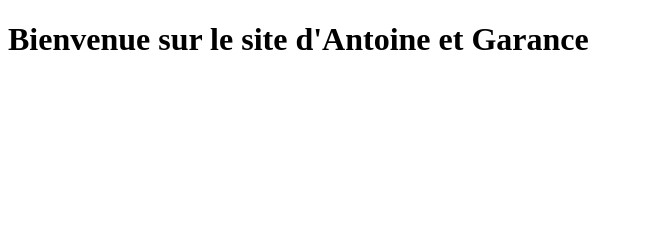
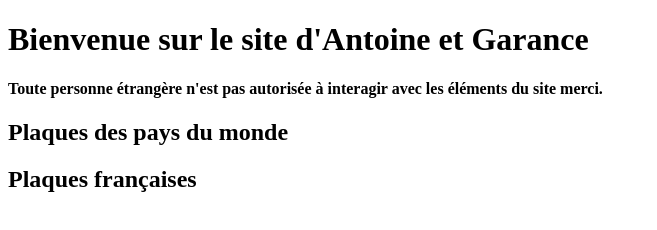
Before and after one commit to antoineepifanic/plaques, a plain HTML site: page index.html in a window 1280 px wide. Shown: the whole page, without its empty margins (0-657 px from the left). Drawn offline with Linux system fonts and the light colour scheme.

Commit message:
structure du site

```diff
--- a/index.html
+++ b/index.html
@@ -7,5 +7,9 @@
 </head>
 <body>
     <h1>Bienvenue sur le site d'Antoine et Garance</h1>
+    <h4>Toute personne étrangère n'est pas autorisée à interagir avec les éléments du site merci.</h4>
+
+<h2>Plaques des pays du monde</h2>
+<h2>Plaques françaises</h2>
 </body>
 </html>
```
Also changed, not shown: styles.css (added).
